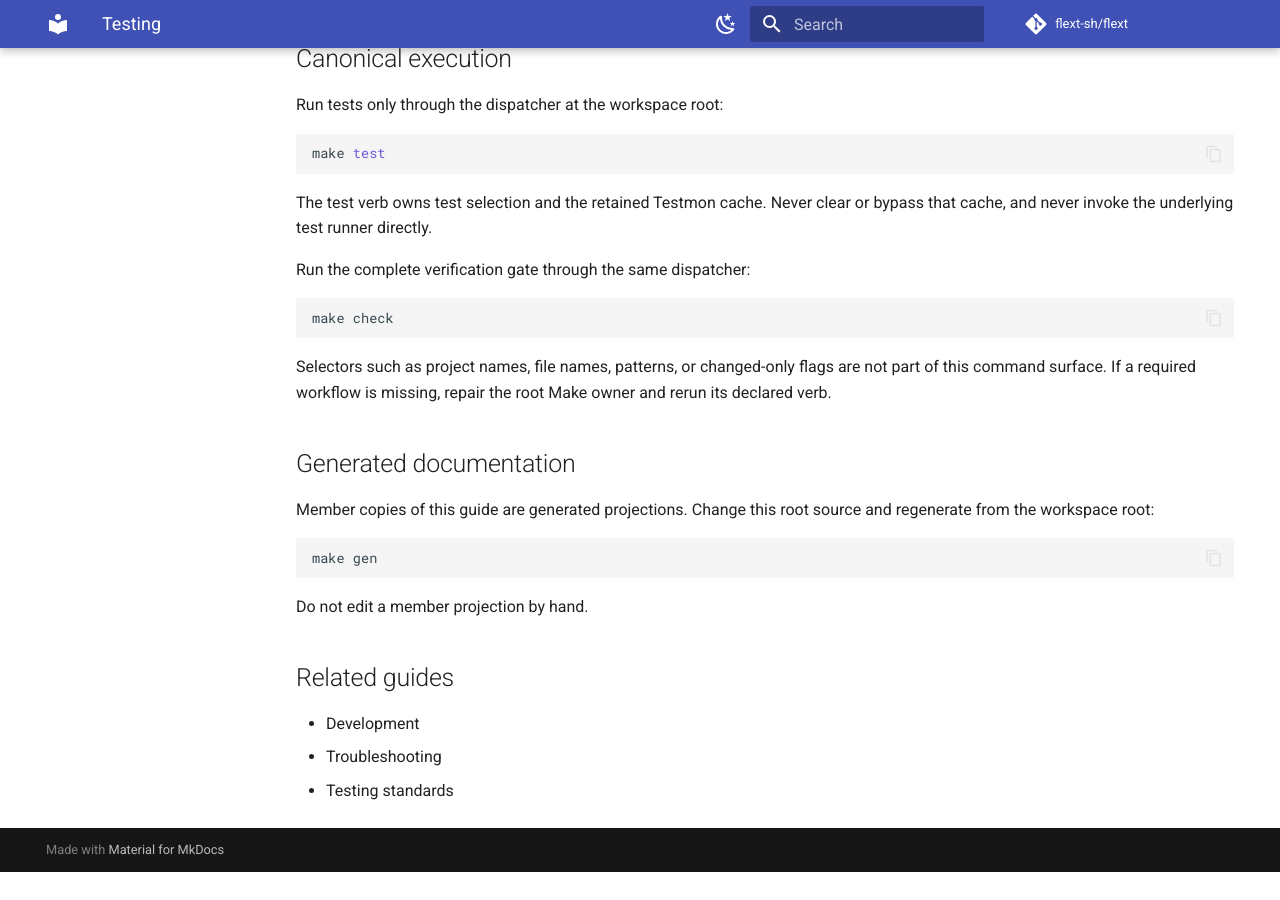
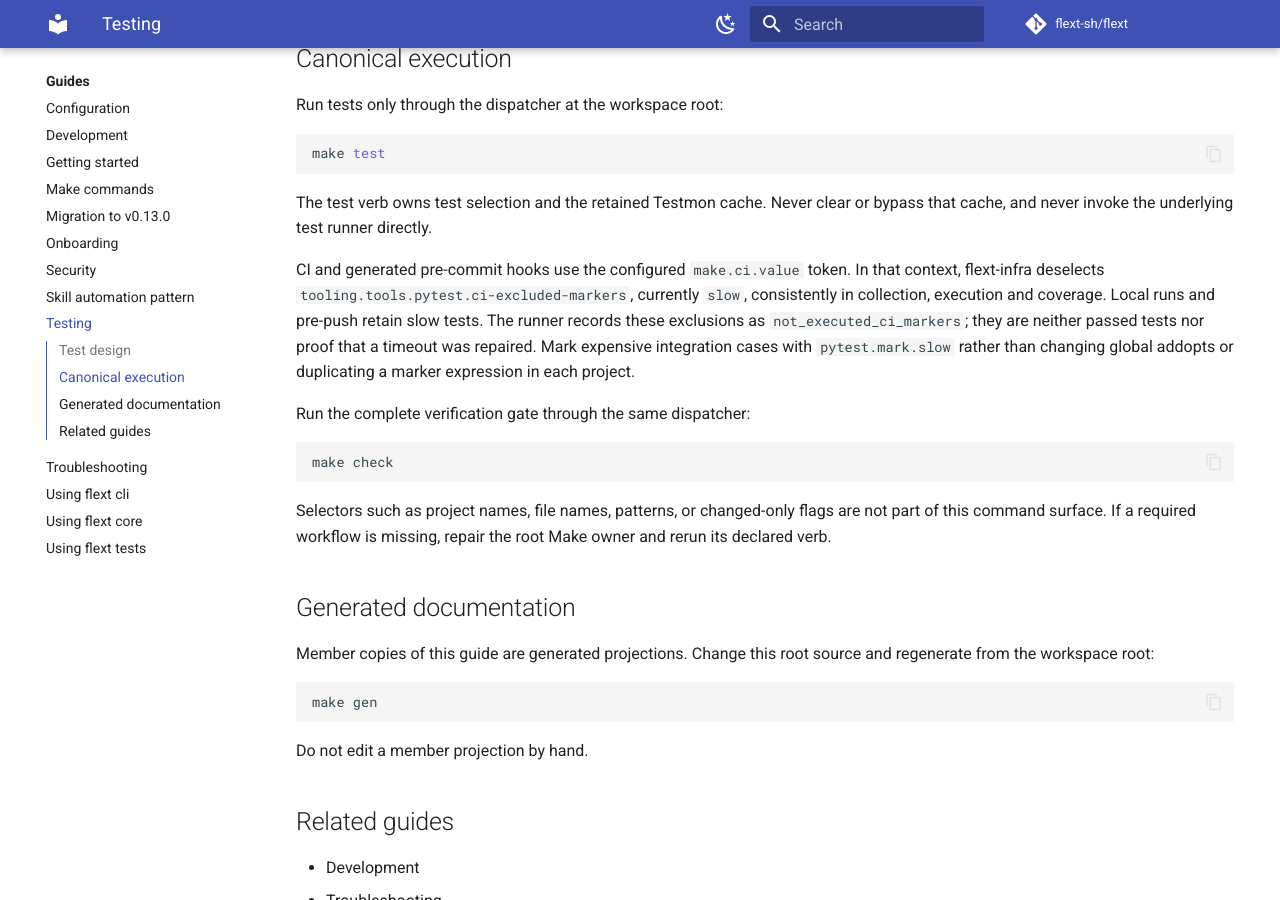
Before and after one commit to flext-sh/flext-tap-ldif, an MkDocs documentation site: the page built from docs/guides/testing.md, in a window 1280 px wide and 900 px high, scrolled down 772 px. Built offline with MkDocs 1.6.1 and Material for MkDocs 9.7.7, drawn with Linux system fonts in a browser that asks for light colours; comment, search, counter and statistics services are not loaded; before the commit the page ends 1644 px from its top, so only the background shows below that.

Commit message:
fix(source): adopt stabilization repairs from coordinated sessions

````diff
--- a/docs/guides/testing.md
+++ b/docs/guides/testing.md
@@ -40,6 +40,15 @@ make test
 The test verb owns test selection and the retained Testmon cache. Never clear or
 bypass that cache, and never invoke the underlying test runner directly.
 
+CI and generated pre-commit hooks use the configured `make.ci.value` token.
+In that context, flext-infra deselects
+`tooling.tools.pytest.ci-excluded-markers`, currently `slow`, consistently in
+collection, execution and coverage. Local runs and pre-push retain slow tests.
+The runner records these exclusions as `not_executed_ci_markers`; they are
+neither passed tests nor proof that a timeout was repaired. Mark expensive
+integration cases with `pytest.mark.slow` rather than changing global addopts
+or duplicating a marker expression in each project.
+
 Run the complete verification gate through the same dispatcher:
 
 ```bash
--- a/mkdocs.yml
+++ b/mkdocs.yml
@@ -86,13 +86,8 @@ markdown_extensions:
   - pymdownx.tasklist:
       custom_checkbox: true
 
-nav:
-  - Home: index.md
-  - Guides: guides/README.md
-  - API Reference: api-reference/README.md
-
-not_in_nav: |
-  api-reference/generated/**
+# MkDocs discovers the complete documentation tree, including maintained pages.
+# A fixed three-page nav silently omitted every domain guide and decision record.
 validation:
   omitted_files: warn
   absolute_links: warn
--- a/pyproject.toml
+++ b/pyproject.toml
@@ -422,6 +422,7 @@ markers = [
   "performance: performance and benchmark tests",
   "slow: slow-running tests",
   "docker: tests requiring Docker",
+  "oracle: tests requiring the shared Oracle database",
   "remote: tests requiring remote/external network services",
   "e2e: end-to-end integration tests",
   "edge_cases: edge case tests",
@@ -583,5 +584,3 @@ whitelines = 1
 link-mode = "copy"
 constraint-dependencies = ["structlog<26"]
 environments = ["sys_platform == 'linux'", "sys_platform == 'darwin'"]
-
-[tool.uv.workspace]
````
Also changed, not shown: .mise.toml, 4 other files.
